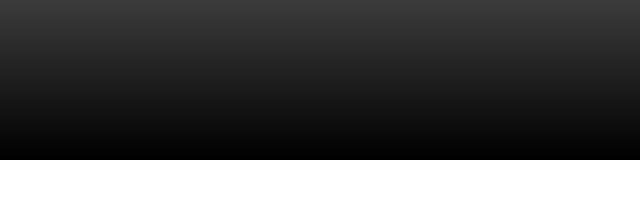
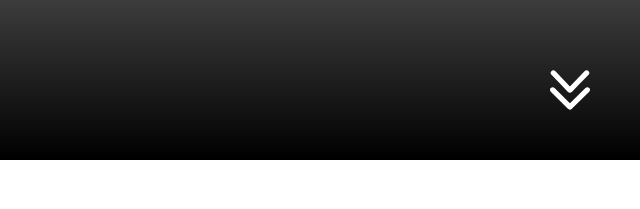
Before and after one commit to marcelodaros94/dental-center-template, a plain HTML site: page index.html in a window 1280 px wide. Shown: the part 591-800 px from the top of the page, 640-1280 px from the left. Drawn offline with nearby package versions, Linux system fonts and the light colour scheme.

Commit message:
saving changes in detached head mode

```diff
--- a/css/style.css
+++ b/css/style.css
@@ -104,6 +104,13 @@ form input:not([type=radio]), form select, form textarea {
     flex-flow: column wrap;
     justify-content: flex-end;
     color:white;
+    position:relative;
+}
+.banner__cta {
+    position: absolute;
+    width: 40px;
+    height: 40px;
+    right: 50px;
 }
 .banner-home{
     background: linear-gradient(rgb(255 255 255 / 0%), rgb(0 0 0)), url(../img/inicio.jpg) center center no-repeat;
--- a/index.html
+++ b/index.html
@@ -36,6 +36,7 @@
         </div>
     </header>
     <section id="banner" class="animate__animated animate__fadeIn banner banner-home">
+        <img class="banner__cta wow animate__animated animate__bounce animate__repeat-3 animated" src="img/double-arrow-bottom.svg">
         <h1 class="banner__title">Tu sonrisa no tiene precio</h1>
         <p class="banner__text">El compromiso de Oral Dent</p>
     </section>
```
Also changed, not shown: img/double-arrow-bottom.svg (added).
